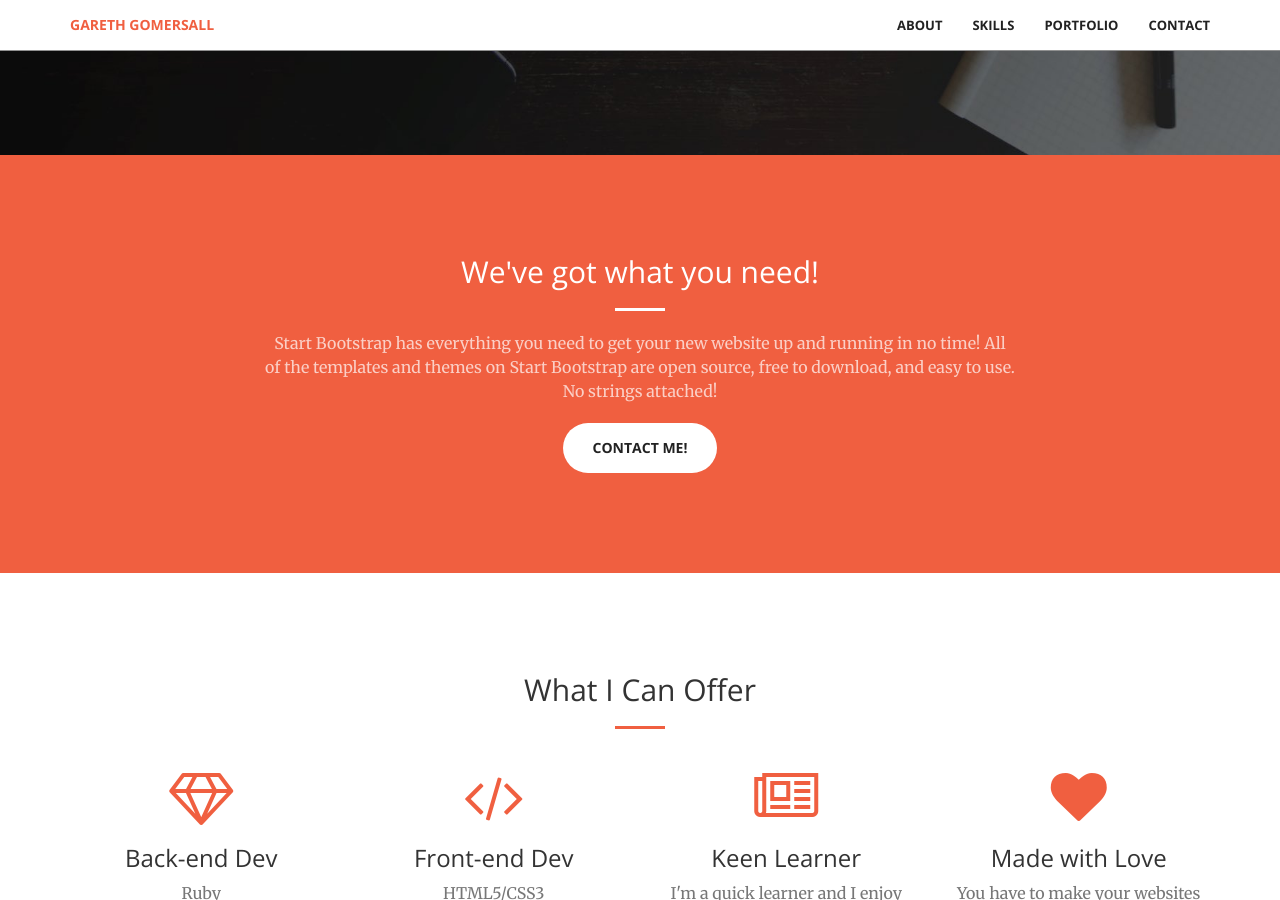
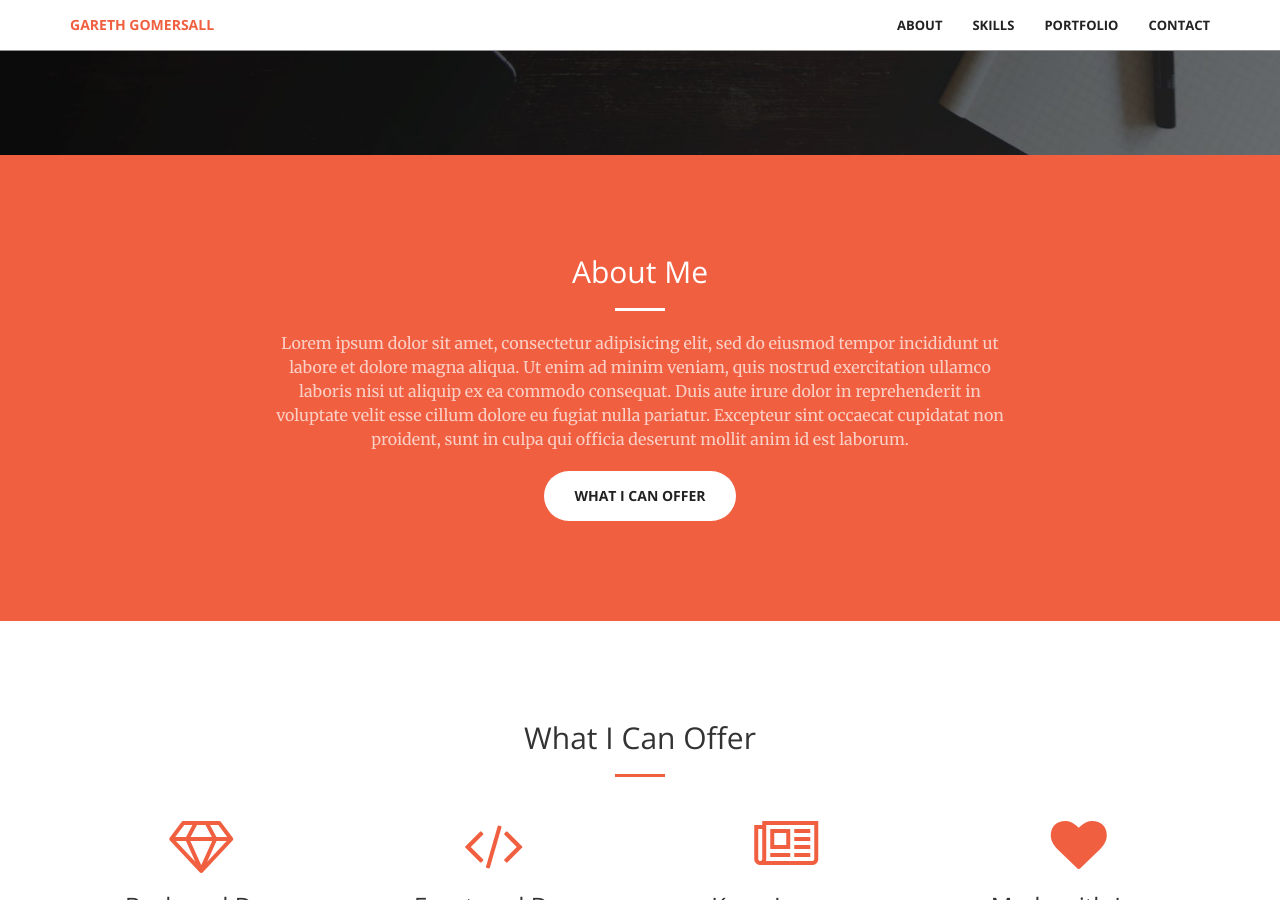
Before and after one commit to ggomersall/ggomersall.github.io, a Jekyll site: the page built from index.html, in a window 1280 px wide and 900 px high, scrolled down 745 px. Built offline with Jekyll 4.4.1, drawn with Linux system fonts in a browser that asks for light colours.

Commit message:
changed the contact icons to be 25% width when min-width is 992px

```diff
--- a/_includes/call-to-action.html
+++ b/_includes/call-to-action.html
@@ -2,10 +2,15 @@
     <div class="container">
         <div class="row">
             <div class="col-lg-8 col-lg-offset-2 text-center">
-                <h2 class="section-heading">We've got what you need!</h2>
+                <h2 class="section-heading">About Me</h2>
                 <hr class="light">
-                <p class="text-faded">Start Bootstrap has everything you need to get your new website up and running in no time! All of the templates and themes on Start Bootstrap are open source, free to download, and easy to use. No strings attached!</p>
-                <a href="#" class="btn btn-default btn-xl">Contact Me!</a>
+                <p class="text-faded">Lorem ipsum dolor sit amet, consectetur adipisicing elit, sed do eiusmod
+                tempor incididunt ut labore et dolore magna aliqua. Ut enim ad minim veniam,
+                quis nostrud exercitation ullamco laboris nisi ut aliquip ex ea commodo
+                consequat. Duis aute irure dolor in reprehenderit in voluptate velit esse
+                cillum dolore eu fugiat nulla pariatur. Excepteur sint occaecat cupidatat non
+                proident, sunt in culpa qui officia deserunt mollit anim id est laborum.</p>
+                <a href="#services" class="btn btn-default btn-xl page-scroll">What I Can Offer</a>
             </div>
         </div>
     </div>
--- a/_includes/contact.html
+++ b/_includes/contact.html
@@ -6,22 +6,22 @@
                 <hr class="primary">
                 <p>Ready to start your next project with us? That's great! Give us a call or send us an email and we will get back to you as soon as possible!</p>
             </div>
-            <div class="col-lg-3 col-md-4 text-center">
+            <div class="col-lg-3 col-md-6 text-center">
                 <a href="https://github.com/{{ site.github_username }}" target="_blank">
                 <i class="fa fa-github fa-3x wow bounceIn" data-wow-delay=".1s"></i>
                 </a>
             </div>
-            <div class="col-lg-3 col-md-4 text-center">
+            <div class="col-lg-3 col-md-6 text-center">
                 <a href="https://linkedin.com/in/ggomersall" target="_blank">
                     <i class="fa fa-linkedin fa-3x wow bounceIn" data-wow-delay=".1s"></i>
                 </a>
             </div>
-            <div class="col-lg-3 col-md-4 text-center">
+            <div class="col-lg-3 col-md-6 text-center">
                 <a href="mailto:{{ site.email }}">
                 <i class="fa fa-envelope-o fa-3x wow bounceIn" data-wow-delay=".1s"></i>
                 </a>
             </div>
-            <div class="col-lg-3 col-md-4 text-center">
+            <div class="col-lg-3 col-md-6 text-center">
                 <a href="https://twitter.com/{{ site.twitter_username }}" target="_blank">
                 <i class="fa fa-twitter fa-3x wow bounceIn" data-wow-delay=".1s"></i>
                 </a>
--- a/_sass/_base.scss
+++ b/_sass/_base.scss
@@ -328,7 +328,17 @@
 #contact .fa {
     color: $theme-dark;
     font-size: 4em;
+
 }
+
+#contact {
+  @media (min-width: 992px) {
+      .col-md-6 {
+          width: 25%;
+      }
+  }
+}
+
 
 // Extras
 // -- Highlight Color Customization
```
